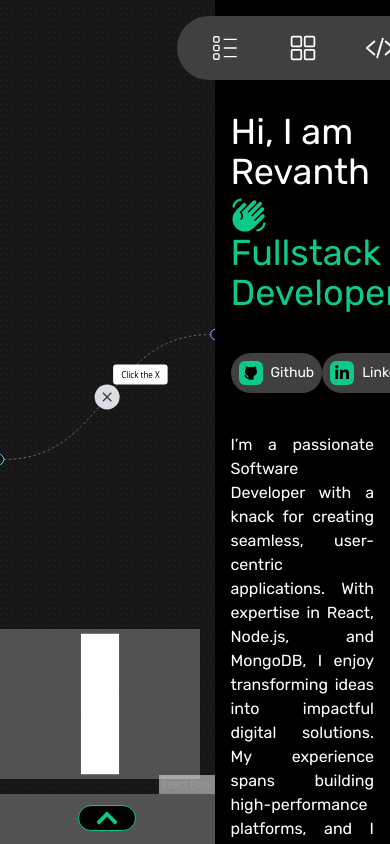
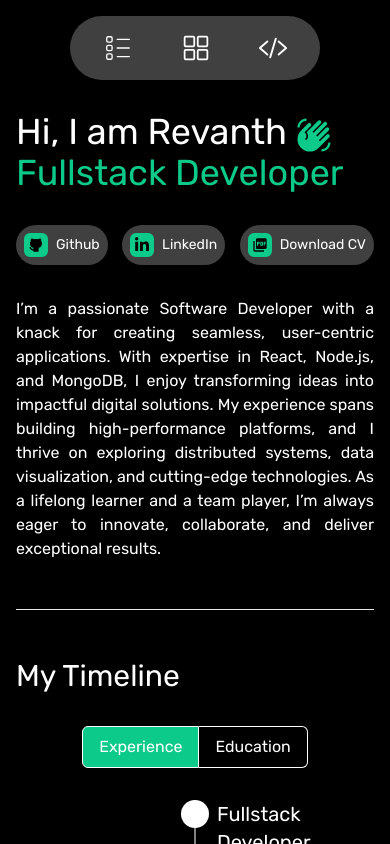
Before and after one commit to RevanthMBontha/RevanthMBontha.github.io, a React (Vite) app: page / in a window 390 px wide. Built offline with nearby package versions, Linux system fonts and the light colour scheme.

Commit message:
Update mobile site

```diff
--- a/src/App.jsx
+++ b/src/App.jsx
@@ -143,7 +143,7 @@ function App() {
   return (
     <>
       <div className="relative scrollbar-thin scrollbar-thumb-primary-500 scrollbar-track-gray-500 w-screen h-screen overflow-y-auto">
-        {window.innerWidth >= 200 ? (
+        {window.innerWidth > window.innerHeight ? (
           <div className="h-screen w-screen flex overflow-y-auto">
             <div className="flex flex-col w-[55%] overflow-y-auto">
               <div className="w-full h-full" ref={reactFlowWrapper}>
```
